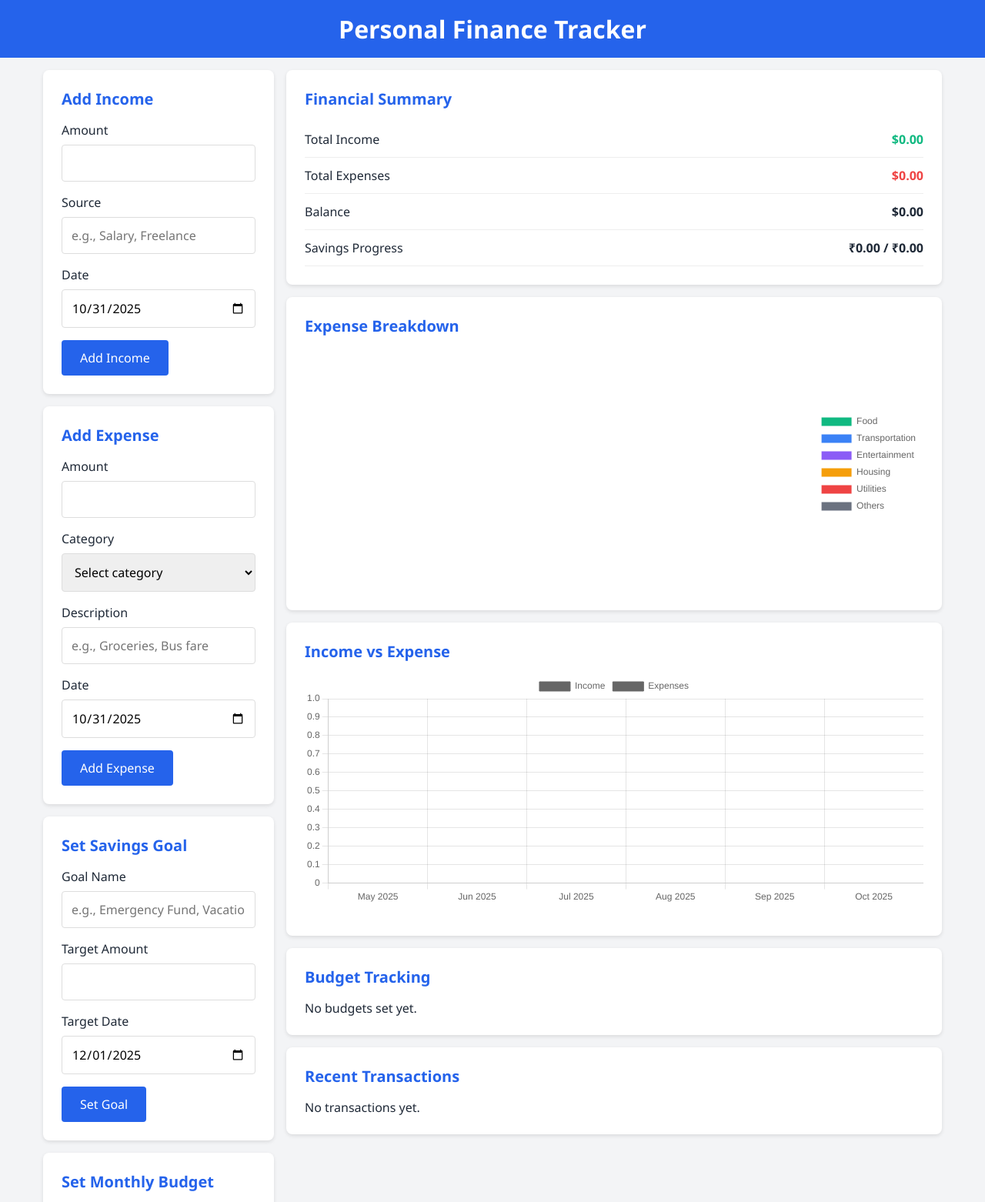
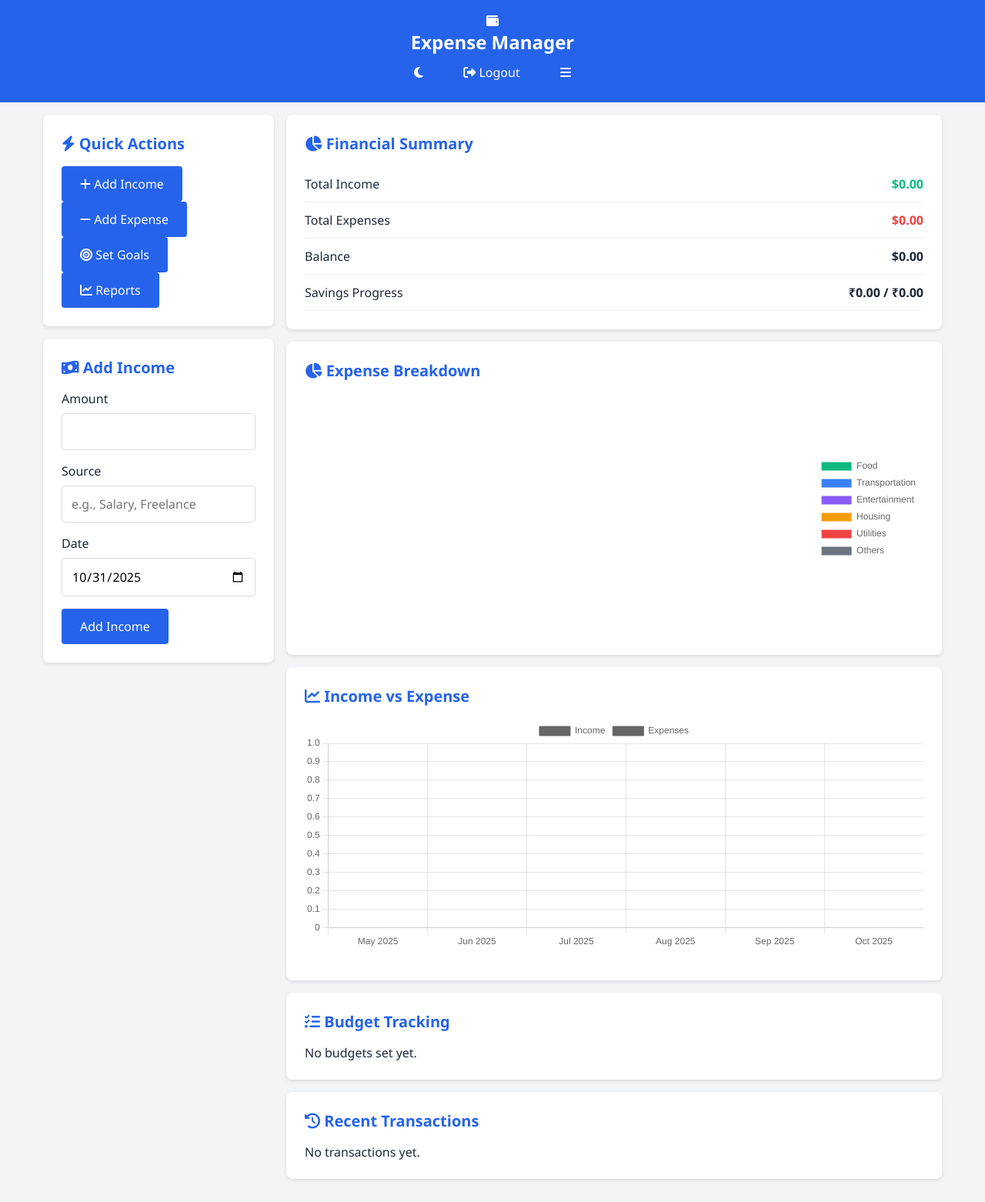
Before and after one commit to arpitgupta47/personal-finance-tracker, a plain HTML site: page index.html in a window 1280 px wide. Shown: the top 1562 px of the page at 77% size. Drawn offline with nearby package versions, Linux system fonts and the light colour scheme.

Commit message:
Refactor index.html for Expense Manager
Updated the HTML structure and content for the Expense Manager application, including navigation, forms, and charts.

```diff
--- a/index.html
+++ b/index.html
@@ -1,23 +1,64 @@
 <!DOCTYPE html>
-<html lang="en">
+<html lang="en" data-theme="light">
 <head>
     <meta charset="UTF-8">
     <meta name="viewport" content="width=device-width, initial-scale=1.0">
-    <title>Personal Finance Tracker</title>
+    <title>Expense Manager</title>
     <script src="https://cdnjs.cloudflare.com/ajax/libs/Chart.js/3.9.1/chart.min.js"></script>
+    <link rel="stylesheet" href="https://cdnjs.cloudflare.com/ajax/libs/font-awesome/6.4.0/css/all.min.css">
     <link rel="stylesheet" href="styles.css">
 </head>
 <body>
     <header>
-        <h1>Personal Finance Tracker</h1>
+        <nav class="navbar">
+            <div class="nav-brand">
+                <i class="fas fa-wallet"></i>
+                <h1>Expense Manager</h1>
+            </div>
+            <div class="nav-menu">
+                <button id="themeToggle" class="theme-toggle">
+                    <i class="fas fa-moon"></i>
+                </button>
+                <button id="logoutBtn" class="logout-btn">
+                    <i class="fas fa-sign-out-alt"></i>
+                    <span>Logout</span>
+                </button>
+                <button class="mobile-menu">
+                    <i class="fas fa-bars"></i>
+                </button>
+            </div>
+        </nav>
     </header>
 
     <div class="container">
         <div class="dashboard">
             <div class="sidebar">
+                <!-- Quick Actions -->
+                <div class="card quick-actions">
+                    <h2><i class="fas fa-bolt"></i> Quick Actions</h2>
+                    <div class="action-buttons">
+                        <button class="action-btn income-btn">
+                            <i class="fas fa-plus"></i>
+                            <span>Add Income</span>
+                        </button>
+                        <button class="action-btn expense-btn">
+                            <i class="fas fa-minus"></i>
+                            <span>Add Expense</span>
+                        </button>
+                        <button class="action-btn goals-btn">
+                            <i class="fas fa-bullseye"></i>
+                            <span>Set Goals</span>
+                        </button>
+                        <button class="action-btn reports-btn">
+                            <i class="fas fa-chart-line"></i>
+                            <span>Reports</span>
+                        </button>
+                    </div>
+                </div>
+
                 <!-- Income Form -->
-                <div class="card">
-                    <h2>Add Income</h2>
+                <div class="card income-card">
+                    <h2><i class="fas fa-money-bill-wave"></i> Add Income</h2>
                     <form id="incomeForm">
                         <div class="form-group">
                             <label for="incomeAmount">Amount</label>
@@ -36,8 +77,8 @@
                 </div>
 
                 <!-- Expense Form -->
-                <div class="card">
-                    <h2>Add Expense</h2>
+                <div class="card expense-card" style="display: none;">
+                    <h2><i class="fas fa-credit-card"></i> Add Expense</h2>
                     <form id="expenseForm">
                         <div class="form-group">
                             <label for="expenseAmount">Amount</label>
@@ -68,8 +109,8 @@
                 </div>
 
                 <!-- Savings Goal Form -->
-                <div class="card">
-                    <h2>Set Savings Goal</h2>
+                <div class="card goals-card" style="display: none;">
+                    <h2><i class="fas fa-bullseye"></i> Set Savings Goal</h2>
                     <form id="savingsForm">
                         <div class="form-group">
                             <label for="savingsGoal">Goal Name</label>
@@ -88,8 +129,8 @@
                 </div>
 
                 <!-- Budget Setting Form -->
-                <div class="card">
-                    <h2>Set Monthly Budget</h2>
+                <div class="card budget-card" style="display: none;">
+                    <h2><i class="fas fa-money-check-alt"></i> Set Monthly Budget</h2>
                     <form id="budgetForm">
                         <div class="form-group">
                             <label for="budgetCategory">Category</label>
@@ -118,8 +159,8 @@
 
             <div class="main-content">
                 <!-- Summary Card -->
-                <div class="card">
-                    <h2>Financial Summary</h2>
+                <div class="card summary-card">
+                    <h2><i class="fas fa-chart-pie"></i> Financial Summary</h2>
                     <div class="summary-item">
                         <span>Total Income</span>
                         <span class="amount income" id="totalIncome">₹0.00</span>
@@ -139,24 +180,24 @@
                 </div>
 
                 <!-- Expense Breakdown Chart -->
-                <div class="card">
-                    <h2>Expense Breakdown</h2>
+                <div class="card chart-card">
+                    <h2><i class="fas fa-chart-pie"></i> Expense Breakdown</h2>
                     <div class="chart-container">
                         <canvas id="expenseChart"></canvas>
                     </div>
                 </div>
 
                 <!-- Income vs Expense Chart -->
-                <div class="card">
-                    <h2>Income vs Expense</h2>
+                <div class="card chart-card">
+                    <h2><i class="fas fa-chart-line"></i> Income vs Expense</h2>
                     <div class="chart-container">
                         <canvas id="incomeExpenseChart"></canvas>
                     </div>
                 </div>
 
                 <!-- Budget Tracking -->
-                <div class="card">
-                    <h2>Budget Tracking</h2>
+                <div class="card tracking-card">
+                    <h2><i class="fas fa-tasks"></i> Budget Tracking</h2>
                     <div id="budgetTracking">
                         <!-- Budget tracking items will be added here -->
                     </div>
@@ -164,15 +205,41 @@
 
                 <!-- Recent Transactions -->
                 <div class="card">
-                    <h2>Recent Transactions</h2>
+                    <h2><i class="fas fa-history"></i> Recent Transactions</h2>
                     <div class="transaction-list" id="transactionList">
                         <!-- Transactions will be added here -->
+                    </div>
+                </div>
+
+                <!-- Reports Section -->
+                <div class="card reports-card" style="display: none;">
+                    <h2><i class="fas fa-chart-line"></i> Financial Reports</h2>
+                    <div class="reports-grid">
+                        <div class="report-item">
+                            <h3>Monthly Overview</h3>
+                            <canvas id="monthlyOverviewChart"></canvas>
+                        </div>
+                        <div class="report-item">
+                            <h3>Spending Categories</h3>
+                            <canvas id="categorySpendingChart"></canvas>
+                        </div>
+                        <div class="report-item">
+                            <h3>Savings Progress</h3>
+                            <canvas id="savingsProgressChart"></canvas>
+                        </div>
+                        <div class="report-item">
+                            <h3>Budget vs Actual</h3>
+                            <canvas id="budgetComparisonChart"></canvas>
+                        </div>
                     </div>
                 </div>
             </div>
         </div>
     </div>
 
+    <script src="auth.js"></script>
+    <script src="modern-features.js"></script>
+    <script src="interactive-features.js"></script>
     <script src="script.js"></script>
 </body>
 </html>
```
